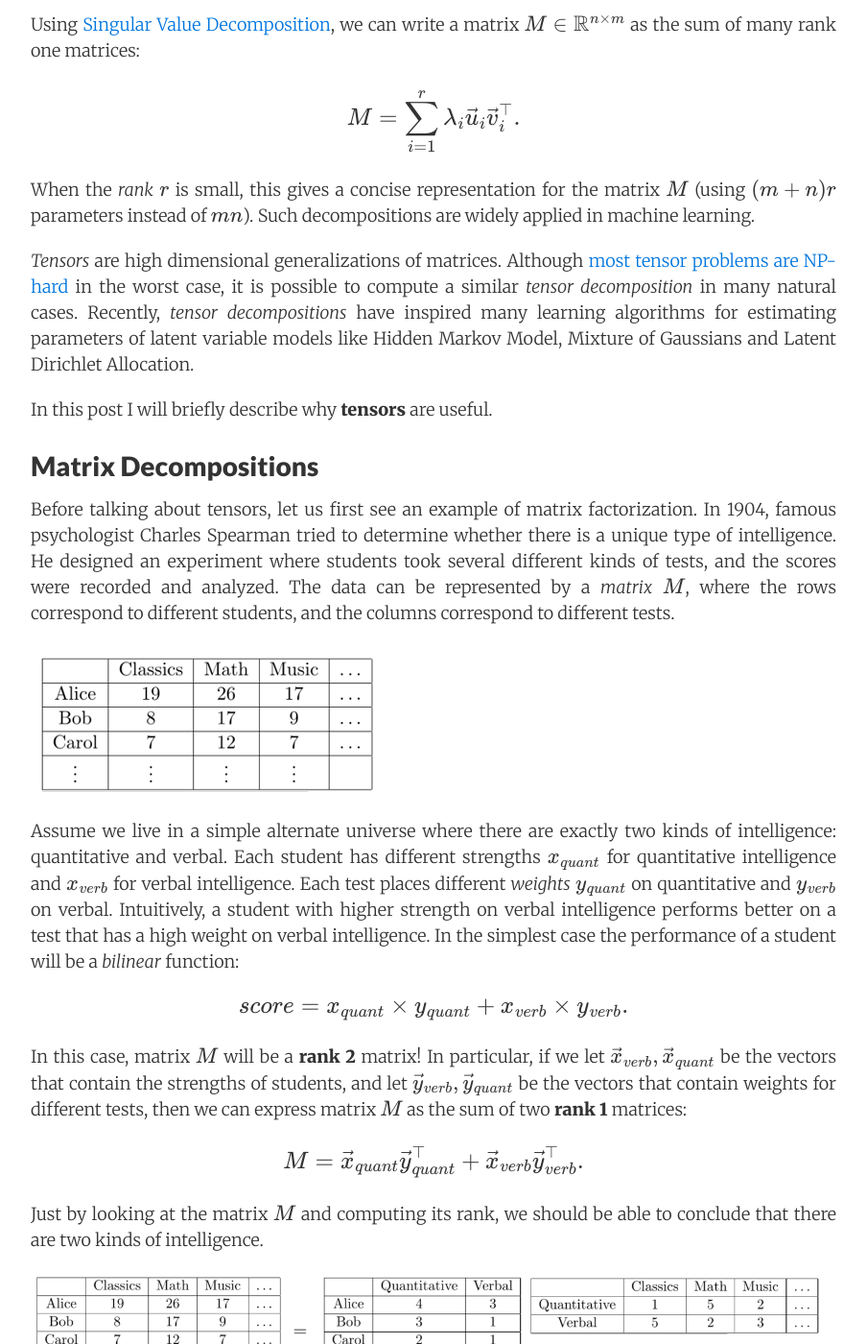
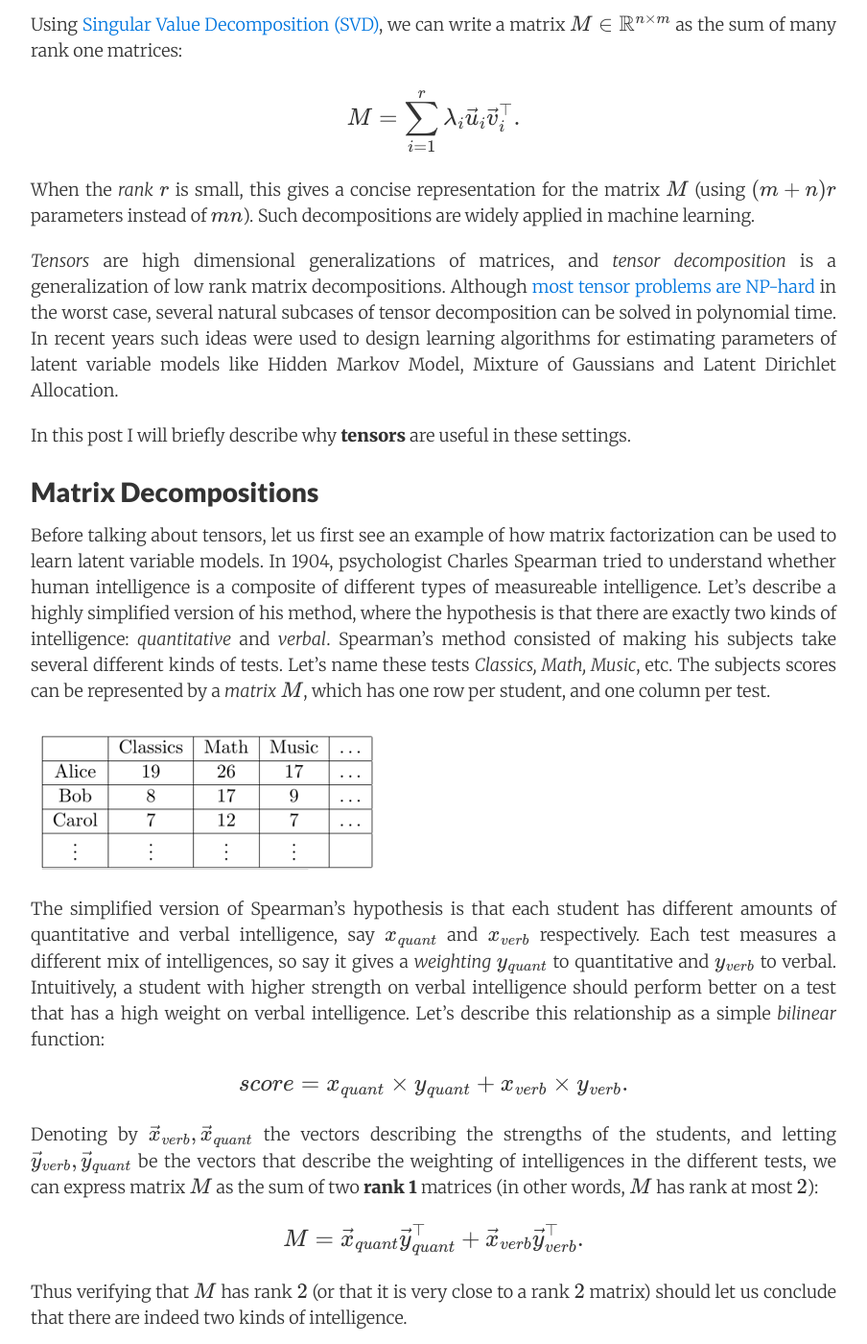
Before and after one commit to offconvex/offconvex.github.io, a Jekyll site: the page built from _posts/2015-12-19-tensor-decompositions.md, in a window 1280 px wide and 1400 px high, scrolled down 457 px. Shown: the whole window at 96% size, without its empty margins (188-1092 px from the left). Built offline with Jekyll 4.4.1, drawn with Linux system fonts in a browser that asks for light colours; nearby versions of some CDN libraries; formulas are drawn with MathJax 3; comment, search, counter and statistics services are not loaded; some of the changed text lies outside the part shown.

Commit message:
Update 2015-12-19-tensor-decompositions.md

```diff
--- a/_posts/2015-12-19-tensor-decompositions.md
+++ b/_posts/2015-12-19-tensor-decompositions.md
@@ -6,7 +6,7 @@
 visible:    False
 ---
 
-Using [Singular Value Decomposition](https://en.wikipedia.org/wiki/Singular_value_decomposition), we can write a matrix $M \in \mathbb{R}^{n\times m}$ as the sum of many rank one matrices:
+Using [Singular Value Decomposition (SVD)](https://en.wikipedia.org/wiki/Singular_value_decomposition), we can write a matrix $M \in \mathbb{R}^{n\times m}$ as the sum of many rank one matrices:
 
 $$
 M = \sum_{i=1}^r \lambda_i \vec{u}_i \vec{v}_i^\top.
@@ -14,46 +14,50 @@
 
 When the *rank* $r$ is small, this gives a concise representation for the matrix $M$ (using $(m+n)r$ parameters instead of $mn$). Such decompositions are widely applied in machine learning.
 
-*Tensors* are high dimensional generalizations of matrices. Although [most tensor problems are NP-hard](http://arxiv.org/abs/0911.1393) in the worst case, it is possible to compute a similar *tensor decomposition* in many natural cases. Recently, *tensor decompositions* have inspired many learning algorithms for estimating parameters of latent variable models like Hidden Markov Model, Mixture of Gaussians and Latent Dirichlet Allocation.
+*Tensors* are high dimensional generalizations of matrices, and *tensor decomposition* is a generalization of low rank matrix decompositions. Although [most tensor problems are NP-hard](http://arxiv.org/abs/0911.1393) in the worst case, several natural subcases of tensor decomposition can be solved in polynomial time. In recent years such ideas were used to design learning algorithms for estimating parameters of latent variable models like Hidden Markov Model, Mixture of Gaussians and Latent Dirichlet Allocation.
 
-In this post I will briefly describe why **tensors** are useful.
+In this post I will briefly describe why **tensors** are useful in these settings.
 
 ##Matrix Decompositions
 
-Before talking about tensors, let us first see an example of matrix factorization. In 1904, famous psychologist Charles Spearman tried to determine whether there is a unique type of intelligence. He designed an experiment where students took several different kinds of tests, and the scores were recorded and analyzed. The data can be represented by a *matrix* $M$, where the rows correspond to different students, and the columns correspond to different tests.
+Before talking about tensors, let us first see an example of how matrix factorization can be used to learn latent variable models. In 1904, psychologist Charles Spearman tried to understand whether human intelligence is a composite of different types of measureable intelligence.  Let's describe a highly simplified version of his method, where the hypothesis is that there are exactly two kinds of intelligence: *quantitative* and *verbal*. Spearman's method consisted of making his subjects take several different kinds of tests.
+Let's name these tests *Classics, Math, Music*, etc. The subjects scores can be represented by a *matrix* $M$, which has one row per student, and one column per test.
 
 ![matrix M](/assets/matrix.png)
 
-Assume we live in a simple alternate universe where there are exactly two kinds of intelligence: quantitative and verbal. Each student has different strengths $x_{quant}$ for quantitative intelligence and $x_{verb}$ for verbal intelligence. Each test places different *weights* $y_{quant}$ on quantitative and $y_{verb}$ on verbal. Intuitively, a student with higher strength on verbal intelligence performs better on a test that has a high weight on verbal intelligence. In the simplest case the performance of a student will be a *bilinear* function:
+ The simplified version of Spearman's hypothesis is that each student has different amounts of quantitative and verbal intelligence, say  $x_{quant}$ and $x_{verb}$ respectively. Each test measures a different mix of intelligences, so say it gives a *weighting* $y_{quant}$ to quantitative and $y_{verb}$ to verbal. Intuitively, a student with higher strength on verbal intelligence should perform better on a test that has a high weight on verbal intelligence. Let's describe this relationship as a simple *bilinear* function:
 
 $$
 score = x_{quant} \times y_{quant} + x_{verb}\times y_{verb}.
 $$
 
-In this case, matrix $M$ will be a **rank 2** matrix! In particular, if we let $\vec x_{verb}, \vec x_{quant}$ be the vectors that contain the strengths of students, and let $\vec y_{verb}, \vec y_{quant}$ be the vectors that contain weights for different tests, then we can express matrix $M$ as the sum of two **rank 1** matrices:
+Denoting by $\vec x_{verb}, \vec x_{quant}$ the vectors describing the strengths of the students, and letting $\vec y_{verb}, \vec y_{quant}$ be the vectors that describe the weighting of intelligences in the different tests, we can express matrix $M$ as the sum of two **rank 1** matrices (in other words, $M$ has rank at most $2$):
 
 $$
 M = \vec x_{quant} \vec y_{quant}^\top + \vec x_{verb} \vec y_{verb}^\top.
 $$
 
-Just by looking at the matrix $M$ and computing its rank, we should be able to conclude that there are two kinds of intelligence.
+Thus verifying that $M$ has rank $2$ (or that it is very close to a rank $2$ matrix) should let us conclude that there are indeed two kinds of intelligence.
 
 ![Matrix Decomposition](/assets/decomposition1.png)
 
+Note that this decomposition is not the *Singular Value Decomposition* (SVD). SVD requires strong orthogonality constraints (which translates to "different intelligences are completely uncorrelated") that are not plausible in this setting.
+
 ##The Ambiguity
 
-Matrix decomposition seems to be working well. We have "figured out" that there are two kinds of intelligence. Natually we hope to do more: we would like to find the strongest student in quantitative intelligence. This seems simple: according to the decomposition, Alice is strongest in quantitative intelligence.
+But ideally one would like to take the above idea further: we would like to assign a definitive quantitative/verbal intelligence score to each student. This seems simple at first sight: just read off the score from the decomposition. For instance, it shows Alice is strongest in quantitative intelligence.
 
-However, this is not correct: unfortunately the decomposition is **not** unique! The following is also a valid decomposition
+However, this is incorrect, because the decomposition is **not** unique! The following is another valid decomposition
 
 ![Matrix Decomposition](/assets/decomposition2.png)
 
-According to this decomposition, Bob is strongest in quantitative intelligence. Both decompositions explain the data perfectly and we **cannot** distinguish between them.
-Sometimes we can hope to find the unique solution by imposing additional constraints on the matrices, such as all the entries are nonnegative. However even with many natural constraints, in general a matrix could have multiple decompositions that lead to very different conclusions.
+According to this decomposition, Bob is strongest in quantitative intelligence, not Alice. Both decompositions explain the data perfectly and we **cannot** decide *a priori* which is correct.
 
-##The 3rd Dimension
+Sometimes we can hope to find the unique solution by imposing additional constraints on the decomposition, such as all matrix entries have to be nonnegative. However even after imposing many natural constraints, in general the issue of multiple decompositions will remain.
 
-Since our current data has multiple explanations, we need to get more data to learn exactly which explanation is the truth. Assume the strength of the intelligence changes with time: we get better at quantitative tasks at night. Now we can let the (poor) students take the tests twice: once during the day and once at night. The results we get can be represented by two matrices $M_{day}$ and $M_{night}$. But we can also think of this as a three dimensional array of numbers \--- a tensor $T$ in $\mathbb{R}^{\sharp students\times \sharp tests\times 2}$.
+## Adding the 3rd Dimension
+
+Since our current data has multiple explanatory decompositions, we need  more data to learn exactly which explanation is the truth. Assume the strength of the intelligence changes with time: we get better at quantitative tasks at night. Now we can let the (poor) students take the tests twice: once during the day and once at night. The results we get can be represented by two matrices $M_{day}$ and $M_{night}$. But we can also think of this as a three dimensional array of numbers \--- a tensor $T$ in $\mathbb{R}^{\sharp students\times \sharp tests\times 2}$.
 Here the third axis stands for "day" or "night". We say the two matrices $M_{day}$ and $M_{night}$ are *slices* of the tensor $T$.
 
 ![Matrix Decomposition](/assets/bimatrix.png)
@@ -87,19 +91,19 @@
 
 The main idea is to use *method of moments* (see a nice [post by Moritz](http://blog.mrtz.org/2014/04/22/pearsons-polynomial.html)): estimate lower order correlations of the variables, and hope these lower order correlations have a simple tensor form.
 
-Consider *Hidden Markov Model* as an example. Hidden Markov Models are widely used in analyzing sequential data like speech or text. Here for concreteness we consider a (simplified) model of natural language texts (which is a basic version of the [*word embeddings*](http://www.offconvex.org/2015/12/12/word-embeddings-1/)).
+Consider *Hidden Markov Model* as an example. Hidden Markov Models are widely used in analyzing sequential data like speech or text. Here for concreteness we consider a (simplified) model of natural language texts(which is a basic version of the [*word embeddings*](http://www.offconvex.org/2015/12/12/word-embeddings-1/)).
 
-In Hidden Markov Model, we observe a sequence of words (a sentence) that is generated by a walk of a *hidden* Markov Chain: each word has a hidden topic $h$ (a discrete random variable that specifies whether the current word is talking about "sports" or "politics"); the topic for the next word only depends on the topic of the current word. Each topic specifies a distribution over words. Instead of the topic itself, we observe a random word $w$ drawn from this topic distribution (for example, if the topic is "sports", we will more likely see words like "score"). The dependencies are usually illustrated by the following diagram:
+In Hidden Markov Model, we observe a sequence of words (a sentence) that is generated by a walk of a *hidden* Markov Chain: each word has a hidden topic $h$ (a discrete random variable that specifies whether the current word is talking about "sports" or "politics"); the topic for the next word only depends on the topic of the current word. Each topic specifies a distribution over words. Instead of the topic itself, we observe a random word $x$ drawn from this topic distribution (for example, if the topic is "sports", we will more likely see words like "score"). The dependencies are usually illustrated by the following diagram:
 
 ![Hidden Markov Model](/assets/hmm.png)
 
-More concretely, to generate a sentence in Hidden Markov Model, we start with some initial *topic* $h_1$. This topic will evolve as a Markov Chain to generate the topics for future words $h_2, h_3,...,h_t$. We observe *words* $w_1,...,w_t$ from these topics. In particular, word $w_1$ is drawn according to topic $h_1$, word $w_2$ is drawn according to topic $h_2$ and so on.
+More concretely, to generate a sentence in Hidden Markov Model, we start with some initial *topic* $h_1$. This topic will evolve as a Markov Chain to generate the topics for future words $h_2, h_3,...,h_t$. We observe *words* $x_1,...,x_t$ from these topics. In particular, word $x_1$ is drawn according to topic $h_1$, word $x_2$ is drawn according to topic $h_2$ and so on.
 
 Given many sentences that are *generated exactly* according to this model, how can we construct a tensor? A natural idea is to compute *correlations*: for every triple of words $(i,j,k)$, we count the number of times that these are the first three words of a sentence. Enumerating over $i,j,k$ gives us a three dimensional array (a *tensor*) $T$. We can further normalize it by the total number of sentences. After normalization the entries of the tensor will be estimations of the *probability* that the first three words are $(i,j,k)$.
 
 $$T_{i,j,k} = \mbox{Pr}[x_1 = i, x_2=j, x_3=k].$$
 
-Why does this tensor have the nice low rank property? The key observation is: since the words are *generated* by a Hidden Markov Model, the first three words $x_1,x_2,x_3$ are **independent** conditioned on the topic of the **second** word $h_2$. Using this observation we can compute each entry of the tensor as
+Why does this tensor have the nice low rank property? The key observation is that if we "fix" (condition on) the topic of the second word $h_2$, it cuts the graph into three parts: one part containing $h_1,x_1$, one part containing $x_2$ and one part containing $h_3,x_3$. These three parts are **independent** conditioned on $h_2$. In particular, the first three words $x_1,x_2,x_3$ are **independent** conditioned on the topic of the **second** word $h_2$. Using this observation we can compute each entry of the tensor as
 
 $$
 T_{i,j,k} = \sum_{l=1}^n \mbox{Pr}[h_2 = l] \mbox{Pr}[x_1 = i| h_2 = l]\times \mbox{Pr}[x_2 = j| h_2 = l]\times \mbox{Pr}[x_3 = k| h_2 = l].
@@ -139,10 +143,10 @@
 
 where $D_\vec u,D_\vec v$ are diagonal matrices. This is called a *simultaneous diagonalization* for $T_\vec u$ and $T_\vec v$). With this structure it is easy to show that $\vec x_i$'s are eigenvectors of $T_\vec u (T_\vec v)^{+} = X D_\vec u D_\vec v^{-1} X^+$. So we can actually compute *tensor decompositions* using *spectral decompositions* for matrices.
 
-Many of the earlier works (including [Mossel and Roch](https://projecteuclid.org/euclid.aoap/1151592244)) that apply tensor decompositions to learning problems have actually *rediscovered* this algorithm independently, and the word "tensor" never appeared in the papers. This is also partly why tensor decomposition techniques are traditionally called "spectral learning".  Now we have many different tensor decompositions that have better theoretical guarantees and practical performances, see the survey by [Kolda and Bader](http://dl.acm.org/citation.cfm?id=1655230) for more discussions.
+Many of the earlier works (including [Mossel and Roch 2006](https://projecteuclid.org/euclid.aoap/1151592244)) that apply tensor decompositions to learning problems have actually independently *rediscovered* this algorithm, and the word "tensor" never appeared in the papers. In fact,  tensor decomposition techniques are traditionally called "spectral learning" since they are seen as derived from SVD.  But now we have other methods to do tensor decompositions that have better theoretical guarantees and practical performances. See the survey by [Kolda and Bader 2009](http://dl.acm.org/citation.cfm?id=1655230) for more discussions.
 
 ### Related Links
 
-For more examples of using *tensor decompositions* to learn latent variable models, see the paper by [Anandkumar et al.](http://arxiv.org/abs/1210.7559). This paper shows several existing algorithms for models like Hidden Markov Model, Latent Dirichlet Allocation, Mixture of Gaussians and Independent Component Analysis can be interpreted as doing tensor decompositions. The paper also gives a proof that *tensor power method* is efficient and robust to noise.
+For more examples of using *tensor decompositions* to learn latent variable models, see the paper by [Anandkumar et al. 2012](http://arxiv.org/abs/1210.7559). This paper shows that several prior algorithms for learning models such as Hidden Markov Model, Latent Dirichlet Allocation, Mixture of Gaussians and Independent Component Analysis can be interpreted as doing tensor decompositions. The paper also gives a proof that *tensor power method* is efficient and robust to noise.
 
-Most recent research focuses on two problems: how to formulate other learning problems as tensor decompositions, and how to compute tensor decompositions under weaker assumptions. Using tensor decompositions, we can learn more models that include [community models](http://arxiv.org/abs/1302.2684), [probabilistic Context-Free-Grammars](http://www.cs.columbia.edu/~mcollins/papers/uai2014-long.pdf), [mixture of general Gaussians](http://arxiv.org/abs/1503.00424) and [two-layer neural networks](http://newport.eecs.uci.edu/anandkumar/pubs/NN_GeneralizationBound.pdf). We can also efficiently compute tensor decompositions when the *rank* of the tensor is much larger than the dimension (see for example the papers by [Bhaskara et al.](http://arxiv.org/abs/1311.3651), [Goyal et al.](http://arxiv.org/abs/1306.5825), [Ge and Ma](http://arxiv.org/abs/1504.05287)). There are many more interesting works and open problems in the direction of tensor decomposition, and the list here is by no means complete.
+Recent research focuses on two problems: how to formulate other learning problems as tensor decompositions, and how to compute tensor decompositions under weaker assumptions. Using tensor decompositions, we can learn more models that include [community models](http://arxiv.org/abs/1302.2684), [probabilistic Context-Free-Grammars](http://www.cs.columbia.edu/~mcollins/papers/uai2014-long.pdf), [mixture of general Gaussians](http://arxiv.org/abs/1503.00424) and [two-layer neural networks](http://newport.eecs.uci.edu/anandkumar/pubs/NN_GeneralizationBound.pdf). We can also efficiently compute tensor decompositions when the *rank* of the tensor is much larger than the dimension (see for example the papers by [Bhaskara et al. 2014](http://arxiv.org/abs/1311.3651), [Goyal et al. 2014](http://arxiv.org/abs/1306.5825), [Ge and Ma 2015](http://arxiv.org/abs/1504.05287)). There are many other interesting works and open problems, and the list here is by no means complete.
```
Also changed, not shown: other parts of _posts/2015-12-19-tensor-decompositions.md (+3 -3 lines).
